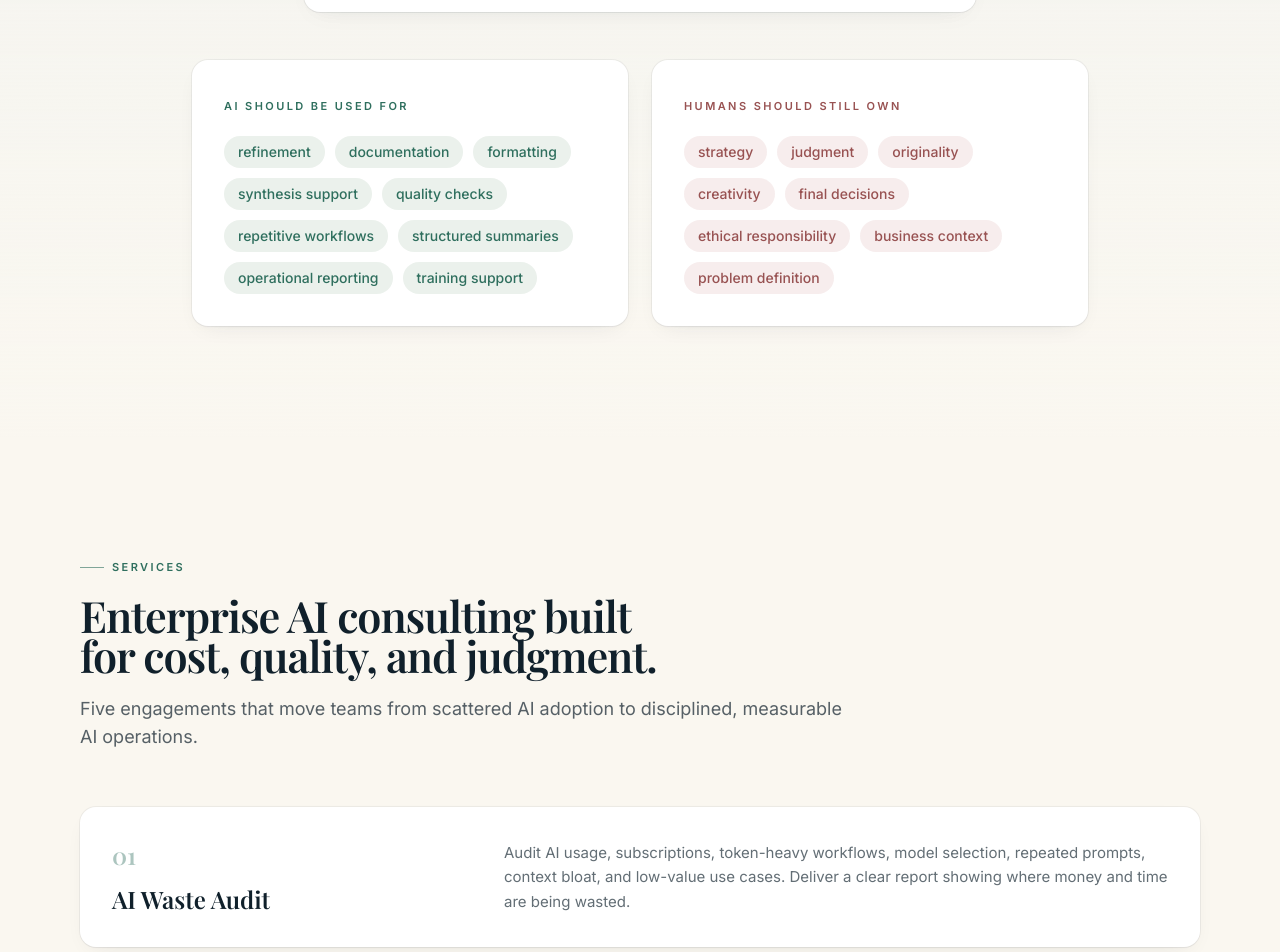
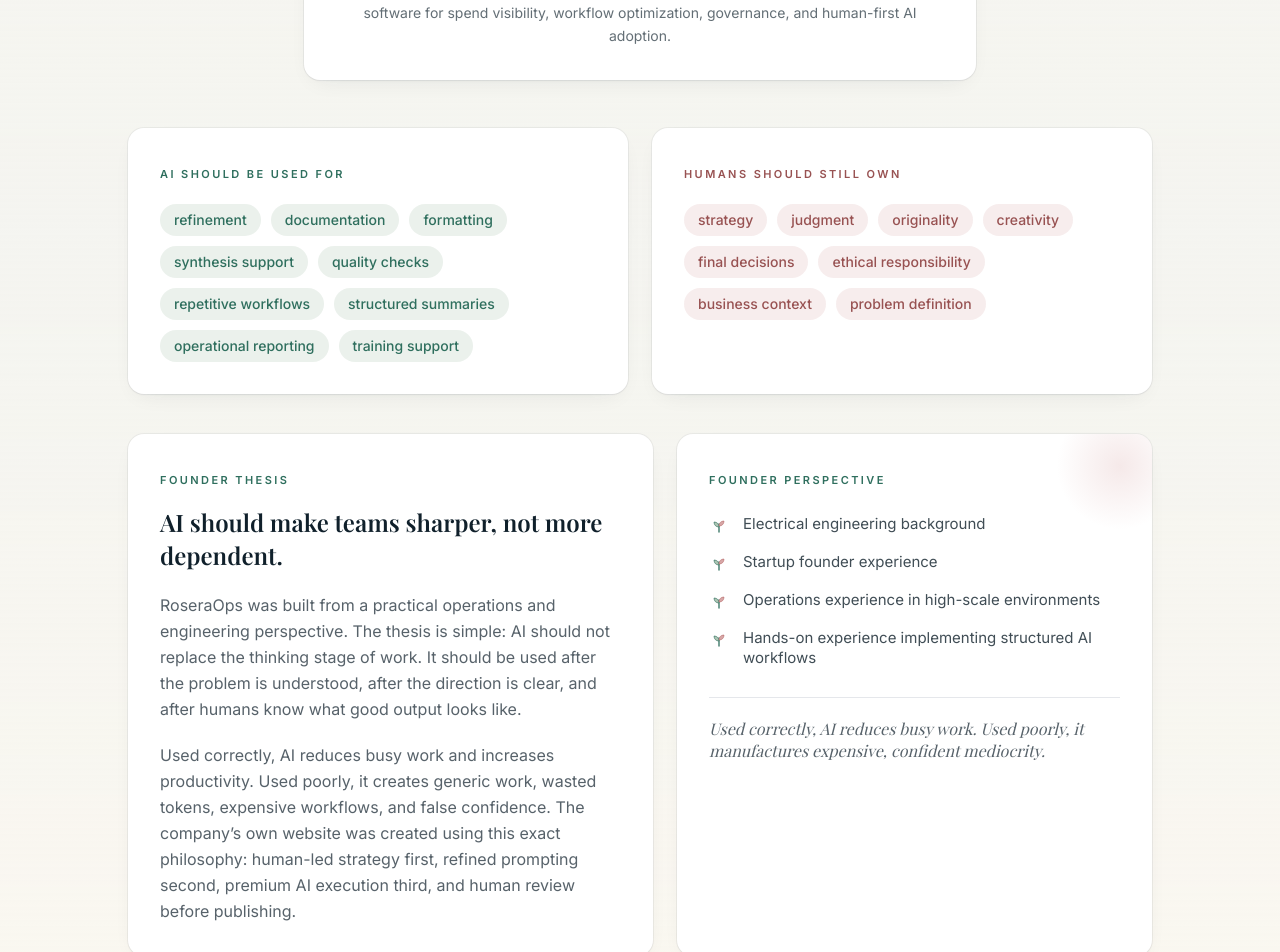
Before and after one commit to alkefajihaider/roseraops-website, a Next.js app: page / in a window 1280 px wide. Shown: the part 5060-6012 px from the top of the page. Built offline with nearby package versions, Linux system fonts and the light colour scheme.

Commit message:
Update ThesisSection.tsx

```diff
--- a/components/ThesisSection.tsx
+++ b/components/ThesisSection.tsx
@@ -1,6 +1,13 @@
 import { THESIS_AI_FOR, THESIS_HUMAN_OWNS } from '@/lib/constants';
 import AnimatedCard from './AnimatedCard';
 import SectionHeading from './SectionHeading';
+
+const CREDENTIALS = [
+  'Electrical engineering background',
+  'Startup founder experience',
+  'Operations experience in high-scale environments',
+  'Hands-on experience implementing structured AI workflows',
+];
 
 function Chip({ children, tone }: { children: string; tone: 'sage' | 'rose' }) {
   return (
@@ -16,16 +23,44 @@
   );
 }
 
+function SproutIcon() {
+  return (
+    <svg
+      width="20"
+      height="20"
+      viewBox="0 0 20 20"
+      fill="none"
+      aria-hidden
+      className="mt-0.5 shrink-0"
+    >
+      <path d="M10 16V8" stroke="#2F6F5E" strokeWidth="1.3" strokeLinecap="round" />
+      <path
+        d="M10 11C7 11 5 9 5 6c3 0 5 2 5 5Z"
+        fill="#AFC7B5"
+        stroke="#2F6F5E"
+        strokeWidth="0.6"
+      />
+      <path
+        d="M10 10c0-3 2-5 5-5 0 3-2 5-5 5Z"
+        fill="#D8A7A7"
+        stroke="#B86F6F"
+        strokeWidth="0.6"
+      />
+    </svg>
+  );
+}
+
 export default function ThesisSection() {
   return (
     <section id="thesis" className="relative overflow-hidden py-24 sm:py-28">
-      <div className="absolute inset-0 -z-10 bg-gradient-to-b from-ivory via-mist/40 to-ivory" />
+      <div className="absolute inset-0 -z-10 bg-gradient-to-b from-ivory via-mist/50 to-ivory" />
+
       <div className="container-px">
         <SectionHeading
           align="center"
-          eyebrow="AI cost thesis"
-          title="The next AI advantage will belong to the companies that use less AI per result."
-          intro="The next wave of advantage will not come from giving every employee unlimited access to the most expensive model. It will come from disciplined AI operations."
+          eyebrow="Platform thesis"
+          title="The next AI advantage belongs to companies that measure AI like an operating system, not a toy."
+          intro="The winning companies will not be the ones using the most AI. They will be the ones that know exactly where AI creates value, where it creates waste, and how to turn human judgment into repeatable, measurable AI workflows."
         />
 
         <AnimatedCard delay={120} className="mx-auto mt-10 max-w-2xl">
@@ -33,21 +68,24 @@
             <p className="text-sm uppercase tracking-eyebrow text-ink/65">
               Companies that win will ask
             </p>
+
             <p className="mt-4 font-display text-2xl font-semibold leading-snug text-ink sm:text-[1.7rem]">
               How much value did this workflow create{' '}
               <span className="text-emerald">per AI dollar?</span>
             </p>
+
             <p className="mt-5 text-sm leading-relaxed text-ink/65">
-              They reduce long-context waste, avoid unnecessary file uploads,
-              standardize prompts, select the right model for the task, reuse
-              high-performing workflows, and train employees to think before prompting.
+              RoseraOps starts with audit-led AI cost intelligence, then turns
+              repeated waste patterns into software for spend visibility, workflow
+              optimization, governance, and human-first AI adoption.
             </p>
           </div>
         </AnimatedCard>
 
-        <div className="mx-auto mt-12 grid max-w-4xl gap-6 md:grid-cols-2">
+        <div className="mx-auto mt-12 grid max-w-5xl gap-6 lg:grid-cols-2">
           <AnimatedCard delay={80} className="card-surface p-8" lift>
             <span className="eyebrow">AI should be used for</span>
+
             <div className="mt-5 flex flex-wrap gap-2.5">
               {THESIS_AI_FOR.map((x) => (
                 <Chip key={x} tone="sage">
@@ -59,6 +97,7 @@
 
           <AnimatedCard delay={160} className="card-surface p-8" lift>
             <span className="eyebrow eyebrow-clay">Humans should still own</span>
+
             <div className="mt-5 flex flex-wrap gap-2.5">
               {THESIS_HUMAN_OWNS.map((x) => (
                 <Chip key={x} tone="rose">
@@ -68,6 +107,59 @@
             </div>
           </AnimatedCard>
         </div>
+
+        <div
+          id="founder"
+          className="mx-auto mt-10 grid max-w-5xl items-stretch gap-6 lg:grid-cols-[1.05fr_0.95fr]"
+        >
+          <AnimatedCard delay={180} className="card-surface p-8" lift>
+            <span className="eyebrow">Founder thesis</span>
+
+            <h3 className="mt-4 font-display text-2xl font-semibold leading-snug text-ink">
+              AI should make teams sharper, not more dependent.
+            </h3>
+
+            <p className="mt-5 text-base leading-relaxed text-ink/70 text-pretty">
+              RoseraOps was built from a practical operations and engineering
+              perspective. The thesis is simple: AI should not replace the thinking
+              stage of work. It should be used after the problem is understood,
+              after the direction is clear, and after humans know what good output
+              looks like.
+            </p>
+
+            <p className="mt-5 text-base leading-relaxed text-ink/70 text-pretty">
+              Used correctly, AI reduces busy work and increases productivity. Used
+              poorly, it creates generic work, wasted tokens, expensive workflows,
+              and false confidence. The company’s own website was created using
+              this exact philosophy: human-led strategy first, refined prompting
+              second, premium AI execution third, and human review before publishing.
+            </p>
+          </AnimatedCard>
+
+          <AnimatedCard delay={220}>
+            <div className="card-surface relative h-full overflow-hidden p-8">
+              <span className="absolute -right-8 -top-8 h-32 w-32 rounded-full bg-[radial-gradient(circle,rgba(216,167,167,0.25),transparent_70%)]" />
+
+              <span className="eyebrow">Founder perspective</span>
+
+              <ul className="mt-6 space-y-4">
+                {CREDENTIALS.map((c) => (
+                  <li key={c} className="flex items-start gap-3.5">
+                    <SproutIcon />
+                    <span className="text-[15px] leading-snug text-ink/80">
+                      {c}
+                    </span>
+                  </li>
+                ))}
+              </ul>
+
+              <p className="mt-7 border-t border-ink/8 pt-5 font-display text-base italic leading-snug text-ink/70">
+                Used correctly, AI reduces busy work. Used poorly, it manufactures
+                expensive, confident mediocrity.
+              </p>
+            </div>
+          </AnimatedCard>
+        </div>
       </div>
     </section>
   );
```
